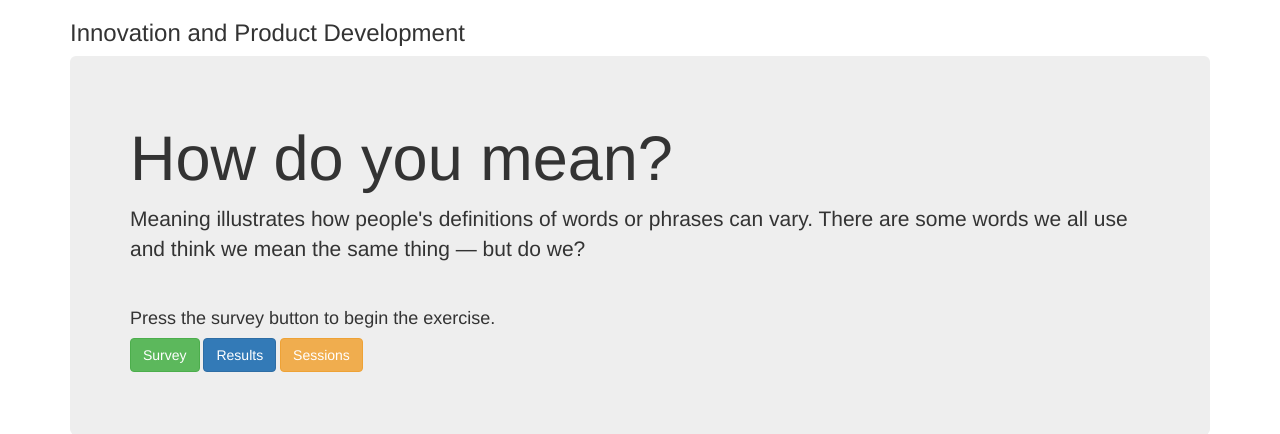
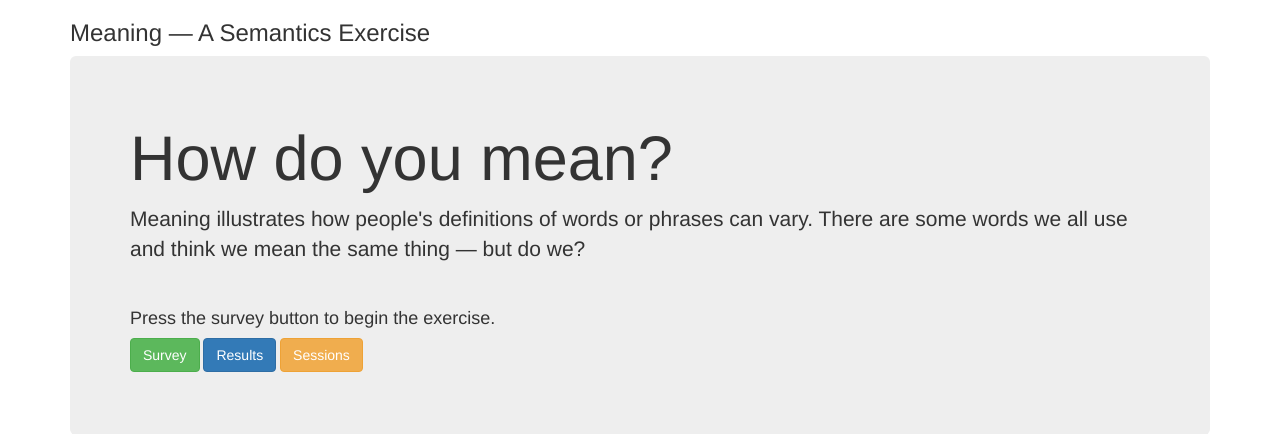
Before and after one commit to detroit-media-partnership/meaning, a Flask app: page / in a window 1280 px wide. Shown: the top 434 px of the page. Run offline with Flask 2, Linux system fonts and the light colour scheme; some libraries are stand-ins or nearby versions.

Commit message:
Updated template copy

```diff
--- a/templates/template.html
+++ b/templates/template.html
@@ -8,7 +8,7 @@
 	</head>
 	<body>
 		<div class="container">
-			<h3>Innovation and Product Development</h3>
+			<h3>Meaning — A Semantics Exercise</h3>
 			{% block content %}{% endblock %}
 			<hr />
 			&copy; Copyright 2014 by <a href="http://detroitmedia.com">Detroit Media Partnership</a>
```
